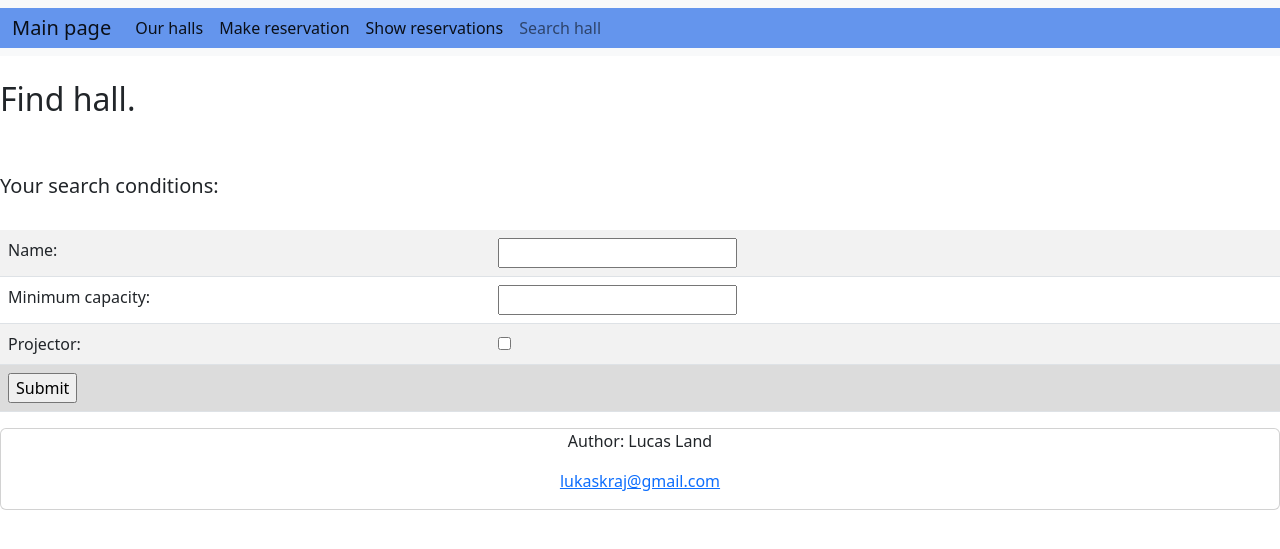
After one commit to Wookie69Land/conference-room-service, a Django app: page /search in a window 1280 px wide. The commit adds this page. Shown: the top 549 px of the page. Run offline with Django 4.2, Linux system fonts and the light colour scheme.

Commit message:
Conf_app: search engine and small fixes

```diff
--- a/django_app/conf_app/templates/main.html
+++ b/django_app/conf_app/templates/main.html
@@ -25,7 +25,7 @@
                   <a class="nav-link active" aria-current="page" href="{% url 'show_reservations' %}">Show reservations</a>
                 </li>
                 <li class="nav-item">
-                  <a class="nav-link" href="search-hall">Search hall</a>
+                  <a class="nav-link" href="{% url 'search_halls' %}">Search hall</a>
                 </li>
               </div>
             </div>
@@ -47,6 +47,8 @@
 {% endblock %}
 {% block show_reservations %}
 {% endblock %}
+{% block search_hall %}
+{% endblock %}
 <div class="card text-center">
     <footer>
         <p>Author: Lucas Land</p>
--- /dev/null
+++ b/django_app/conf_app/templates/search_halls.html
@@ -0,0 +1,23 @@
+{% extends 'main.html' %}
+{% block search_hall %}
+    <table class="table table-striped">
+        <h2>Find hall.</h2><br><br>
+        <h5>Your search conditions:</h5><br>
+        <form id="submit_area" method="POST">
+            {% csrf_token %}
+            <tr>
+                <td>Name:</td><td><input type="text" name="name"</td>
+            </tr>
+            <tr>
+                <td>Minimum capacity:</td><td><input type="number" name="capacity"></td>
+            </tr>
+            <tr>
+                <td>Projector:</td><td><input type="checkbox" name="projector"></td>
+            </tr>
+                <tr><td style="background-color: gainsboro"><input type="submit" value="Submit"></td><td style="background-color: gainsboro"></td></tr>
+        </form>
+    </table>
+    {% if message %}
+    <h4 style="color: #ba2121">{{ message }}</h4>
+    {% endif %}
+{% endblock %}
--- a/django_app/conf_app/templates/show_halls_details.html
+++ b/django_app/conf_app/templates/show_halls_details.html
@@ -1,6 +1,5 @@
 {% extends 'main.html' %}
 {% block show_halls_details %}
-    <h4>{% if message %}{{ message }}{% endif %}</h4>
     <form id="submit_area" method="POST">
         {% csrf_token %}
     <label>Sort by capacity:
@@ -10,7 +9,7 @@
     </label>
     </form>
     <h4>Details of our halls:</h4>
-    <h4 style="color: #ba2121">{% if message %}{{ message }}{% endif %}</h4>
+    <h6>{% if message %}{{ message }}{% endif %}</h6>
     <table class="table table-striped">
         <thead>
             <th>Name</th>
--- a/django_app/conf_app/templates/show_reservations.html
+++ b/django_app/conf_app/templates/show_reservations.html
@@ -5,8 +5,8 @@
     <form id="submit_area" method="POST">
         {% csrf_token %}
     <label>Sort by date:
-    <button type="submit" name="sort" value="2">most recent</button>
-    <button type="submit" name="sort" value="1">from oldest</button>
+    <button type="submit" name="sort" value="2">-</button>
+    <button type="submit" name="sort" value="1">+</button>
     <button type="submit" name="sort" value="0">by id</button><br>
     </label>
     </form>
--- a/django_app/conf_app/views.py
+++ b/django_app/conf_app/views.py
@@ -180,3 +180,43 @@ def show_reservations(request):
         else:
             request.session['order_by'] = 0
         return render(request, 'show_reservations.html', context={'reservations': reservations})
+
+def search_halls (request):
+    url = 'search/'
+    if request.method == 'GET':
+        return render(request, 'search_halls.html')
+    else:
+        if request.POST.get('name'):
+            name = request.POST.get('name')
+            hall = ConferenceHall.objects.get(name=name)
+            if hall:
+                url += f'{hall.id}/'
+            else:
+                message = 'There is no such a hall in database'
+                return render(request, 'search_halls.html', context={'message': message})
+        else:
+            url += '0/'
+        if request.POST.get('capacity'):
+            capacity = request.POST.get('capacity')
+            url += f'{capacity}/'
+        else:
+            url += '0/'
+        if request.POST.getlist('projector'):
+            url += '1'
+        else:
+            url += '0'
+        return redirect(url)
+
+def find_halls(request, hall_id, capacity, projector):
+    halls = ConferenceHall.objects.all()
+    reservations = Reservation.objects.all()
+    if int(hall_id) != 0:
+        halls = halls.filter(Q(pk=int(hall_id)))
+    if int(capacity) != 0:
+        halls = halls.exclude(capacity__lte=int(capacity)-1)
+    if int(projector) != 0:
+        halls = halls.exclude(projector=False)
+    else:
+        halls = halls.exclude(projector=True)
+    message = 'According to your search conditions.'
+    return render(request, 'show_halls_details.html', context={'halls': halls, 'reservations': reservations, 'message': message})
--- a/django_app/django_app/urls.py
+++ b/django_app/django_app/urls.py
@@ -14,7 +14,7 @@ Including another URLconf
     2. Add a URL to urlpatterns:  path('blog/', include('blog.urls'))
 """
 from django.contrib import admin
-from django.urls import path
+from django.urls import path, re_path
 from conf_app import views as v
 
 urlpatterns = [
@@ -27,4 +27,6 @@ urlpatterns = [
     path('room/delete/<int:id>', v.delete_hall, name='delete_hall'),
     path('room/modify/<int:id>', v.edit_hall, name='edit_hall'),
     path('reservations/', v.show_reservations, name='show_reservations'),
+    path('search', v.search_halls, name='search_halls'),
+    re_path(r'^search/(?P<hall_id>(\d+))/(?P<capacity>(\d+))/(?P<projector>(\d))$', v.find_halls, name='find_halls'),
 ]
```
